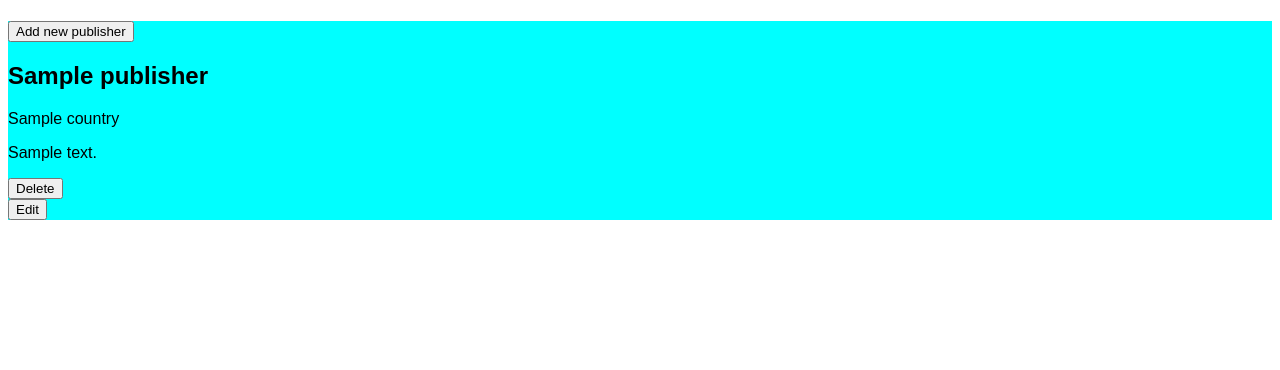
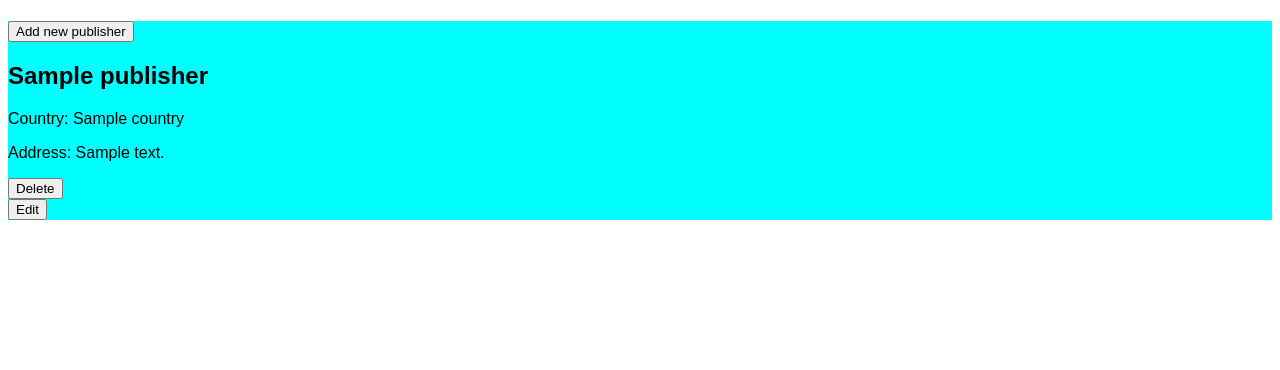
Before and after one commit to J-Rozas/Shop-Inventory-App, a Flask app: page /publishers in a window 1280 px wide. Shown: the part 50-420 px from the top of the page. Run offline with Flask 2, Linux system fonts and the light colour scheme; a database or web service that is not in the repository returns one stand-in record (values such as "Sample title"); some libraries are stand-ins or nearby versions.

Commit message:
Add more tags and files

```diff
--- a/templates/publishers/index.html.jinja
+++ b/templates/publishers/index.html.jinja
@@ -14,11 +14,12 @@
                     {{ publisher.name }}
                 </h2>
                 <p>
-                    {{ publisher.country }}
+                    Country: {{ publisher.country }}
                 </p>
                 <p>
-                    {{ publisher.address }}
+                    Address: {{ publisher.address }}
                 </p>
+                <div class="action_buttons">
                     <form action="publishers/{{ publisher.id }}/delete" method="POST">
                         <input type="submit" value="Delete">
                     </form>
@@ -26,6 +27,7 @@
                         <a href="publishers/{{ publisher.id }}/edit">Edit</a>
                     </button>
                 </div>
+            </div>
             {% endfor %}
         </div>
     </div>
```
Also changed, not shown: templates/books/index.html.jinja (+5 -3 lines). Lines whose indentation alone changed are shown as unchanged.
